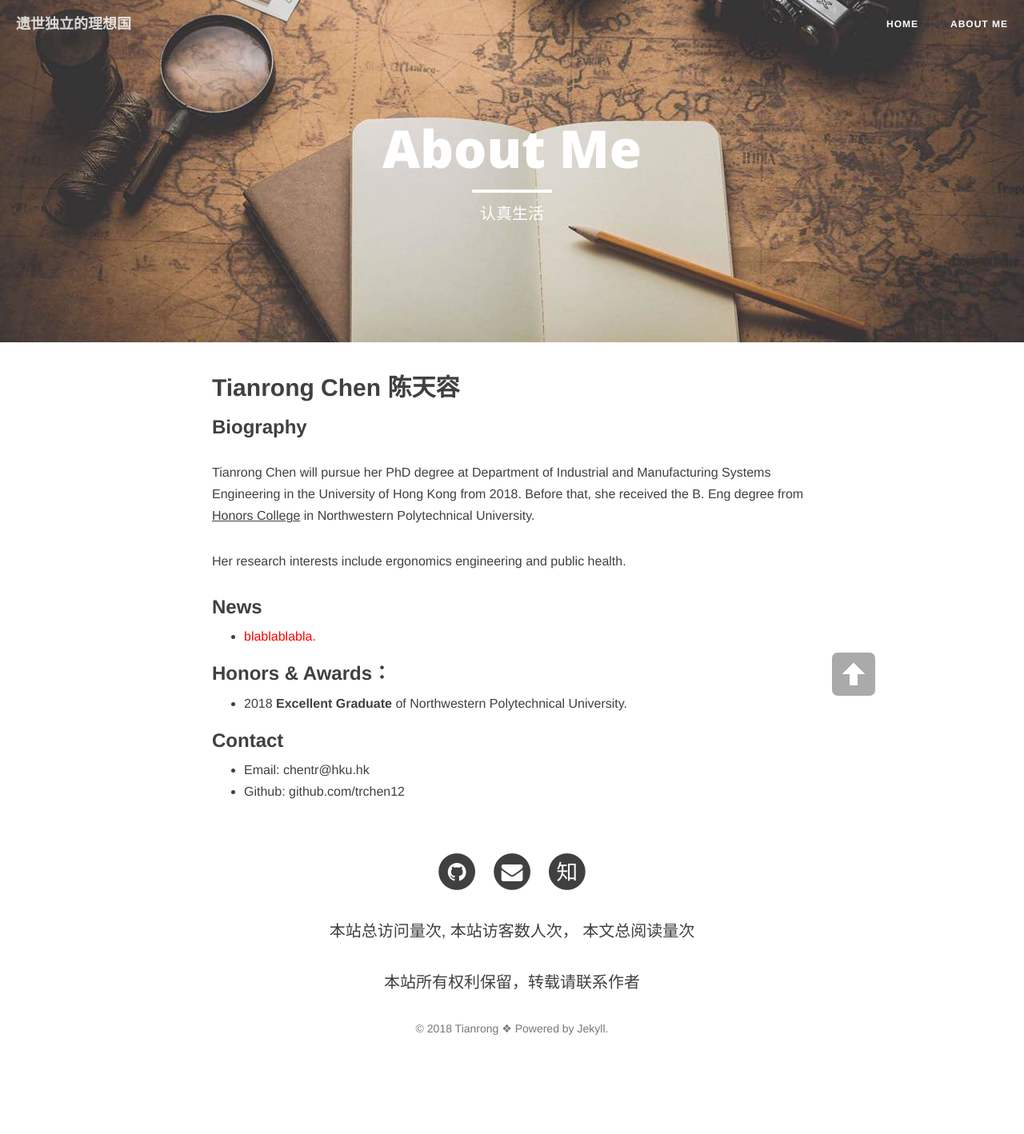
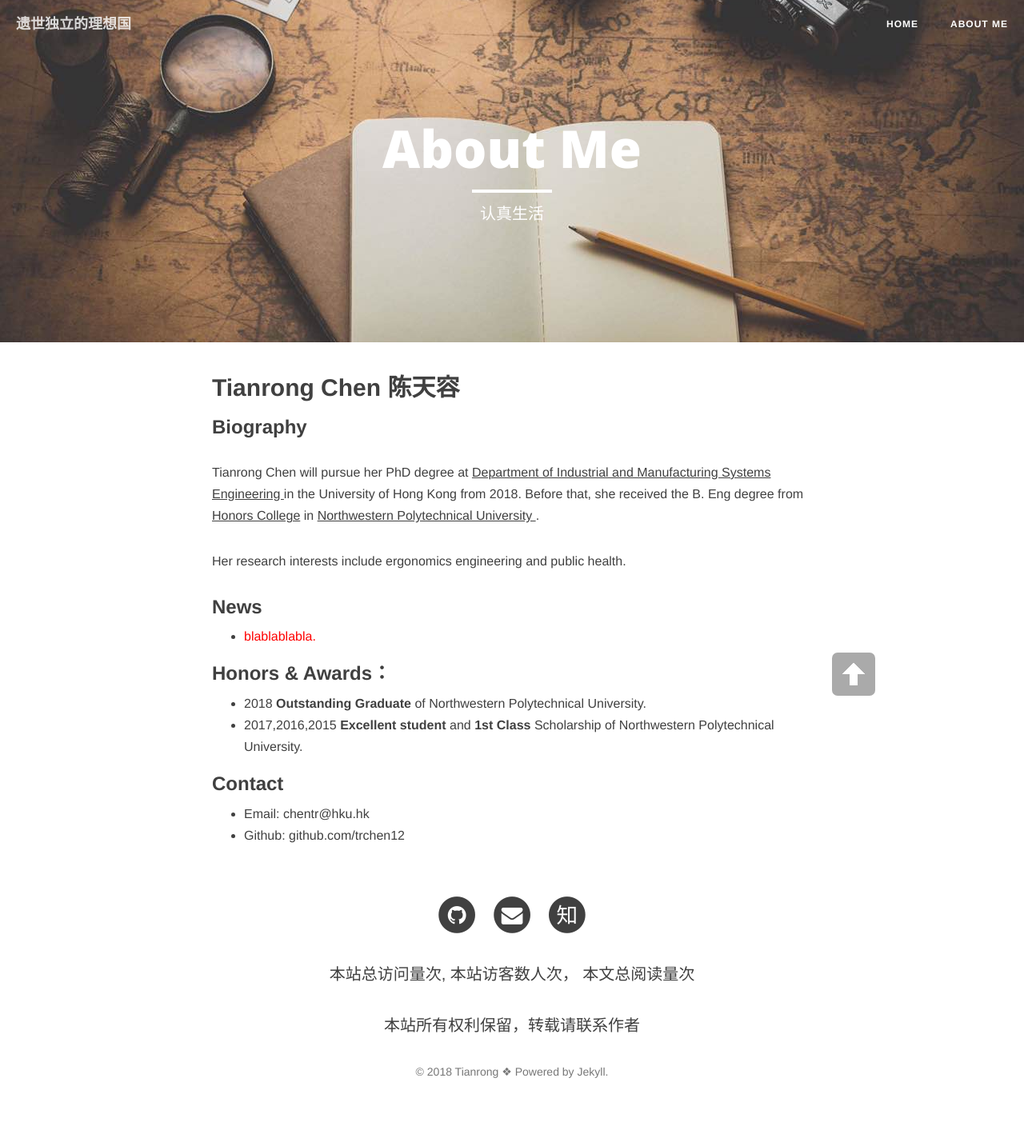
Before and after one commit to trchen12/trchen12.github.io, a Jekyll site: the page built from about.md, in a window 1280 px wide. Shown: the whole page at 80% size. Built offline with Jekyll 4.4.1, drawn with Linux system fonts in a browser that asks for light colours; nearby versions of some CDN libraries; comment, search, counter and statistics services are not loaded; before the commit the page ends 1364 px from its top, so only the background shows below that.

Commit message:
Update about.md

```diff
--- a/about.md
+++ b/about.md
@@ -7,7 +7,7 @@ header-img: "img/5.jpg"
 ## Tianrong Chen 陈天容
 
 ### Biography
-Tianrong Chen will pursue her PhD degree at [Department of Industrial and Manufacturing Systems Engineering](https://www.imse.hku.hk/) in [the University of Hong Kong](https://www.hku.hk/) from 2018. Before that, she received the B. Eng degree from [<U>Honors College</U>](http://honors.nwpu.edu.cn/) in [Northwestern Polytechnical University](http://www.nwpu.edu.cn/).
+Tianrong Chen will pursue her PhD degree at [<U> Department of Industrial and Manufacturing Systems Engineering </U>](https://www.imse.hku.hk/) in [the University of Hong Kong](https://www.hku.hk/) from 2018. Before that, she received the B. Eng degree from [<U>Honors College</U>](http://honors.nwpu.edu.cn/) in [<U> Northwestern Polytechnical University </U>](http://www.nwpu.edu.cn/).
 
 Her research interests include ergonomics engineering and public health.
 
@@ -17,7 +17,8 @@ Her research interests include ergonomics engineering and public health.
 
 
 ### Honors & Awards：
--  2018 **Excellent Graduate** of Northwestern Polytechnical University.
+-  2018 **Outstanding Graduate** of Northwestern Polytechnical University.
+-  2017,2016,2015 **Excellent student** and **1st Class** Scholarship of Northwestern Polytechnical University.
 
 ### Contact
 
```
